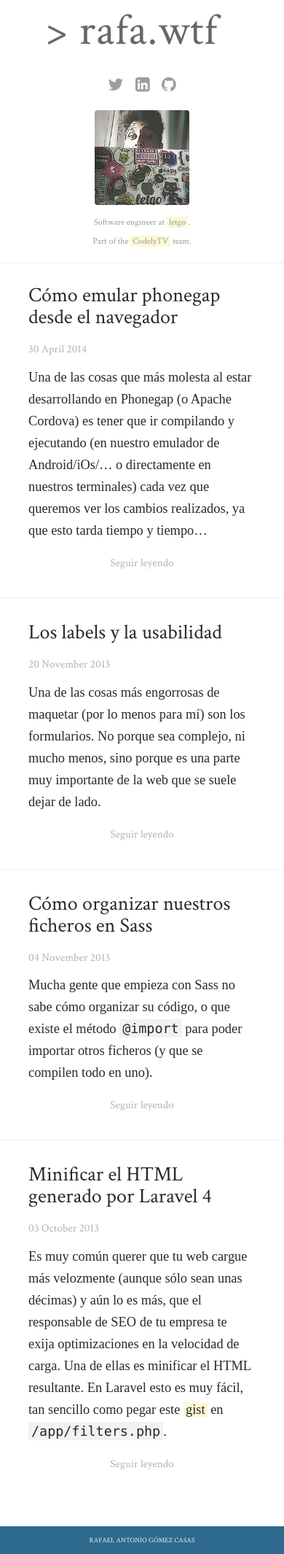
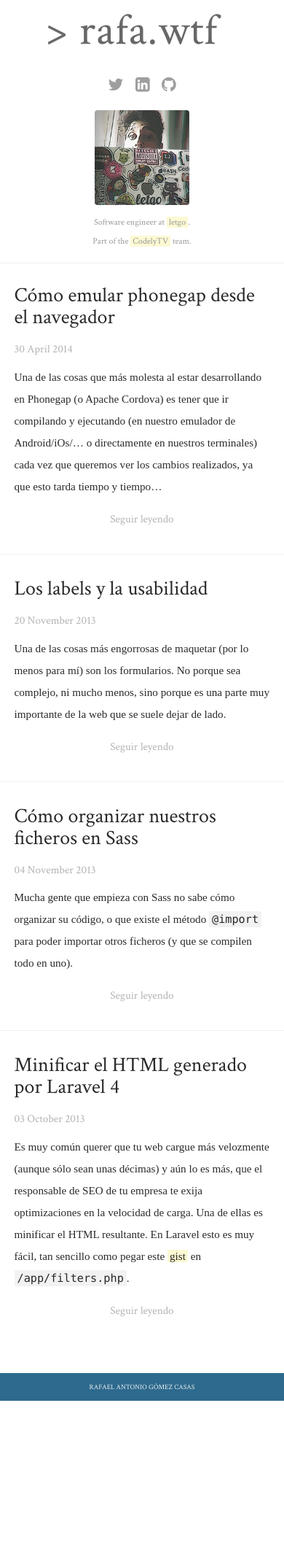
Before and after one commit to rgomezcasas/rafa.wtf, a Jekyll site: the page built from index.html, in a window 390 px wide. Shown: the whole page at 73% size. Built offline with Jekyll 4.4.1, drawn with Linux system fonts in a browser that asks for light colours; nearby versions of some CDN libraries; some web fonts are replaced; after the commit the page ends 1920 px from its top, so only the background shows below that.

Commit message:
Improve design on mobile

```diff
--- a/css/main.css
+++ b/css/main.css
@@ -543,9 +543,11 @@ footer.footer .social a:hover {
   }
 
   /*--POSTS--*/
-  .post, .post-data, .post-notes,
+  .post,
+  .post-data,
+  .post-notes,
   #disqus_thread {
-    width: 80%;
+    width: 90%;
     max-width: 640px;
     margin: 0 auto;
   }
@@ -609,6 +611,9 @@ footer.footer .social a:hover {
 
   /*--AUTHOR--*/
   /*--POST DATA--*/
+  .post p {
+    font-size: .95em;
+  }
   .post-data .extra .label {
     display: none;
   }
```
